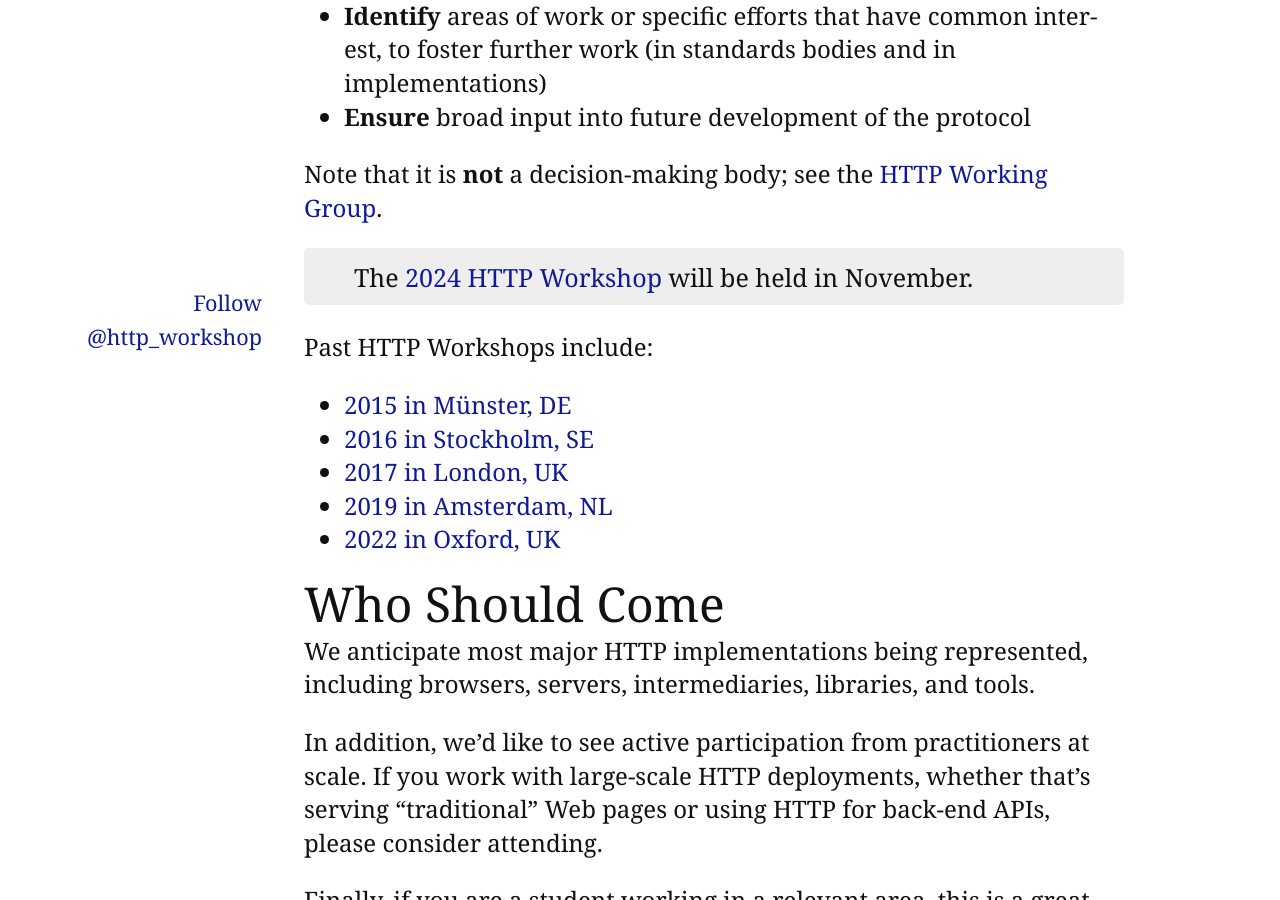
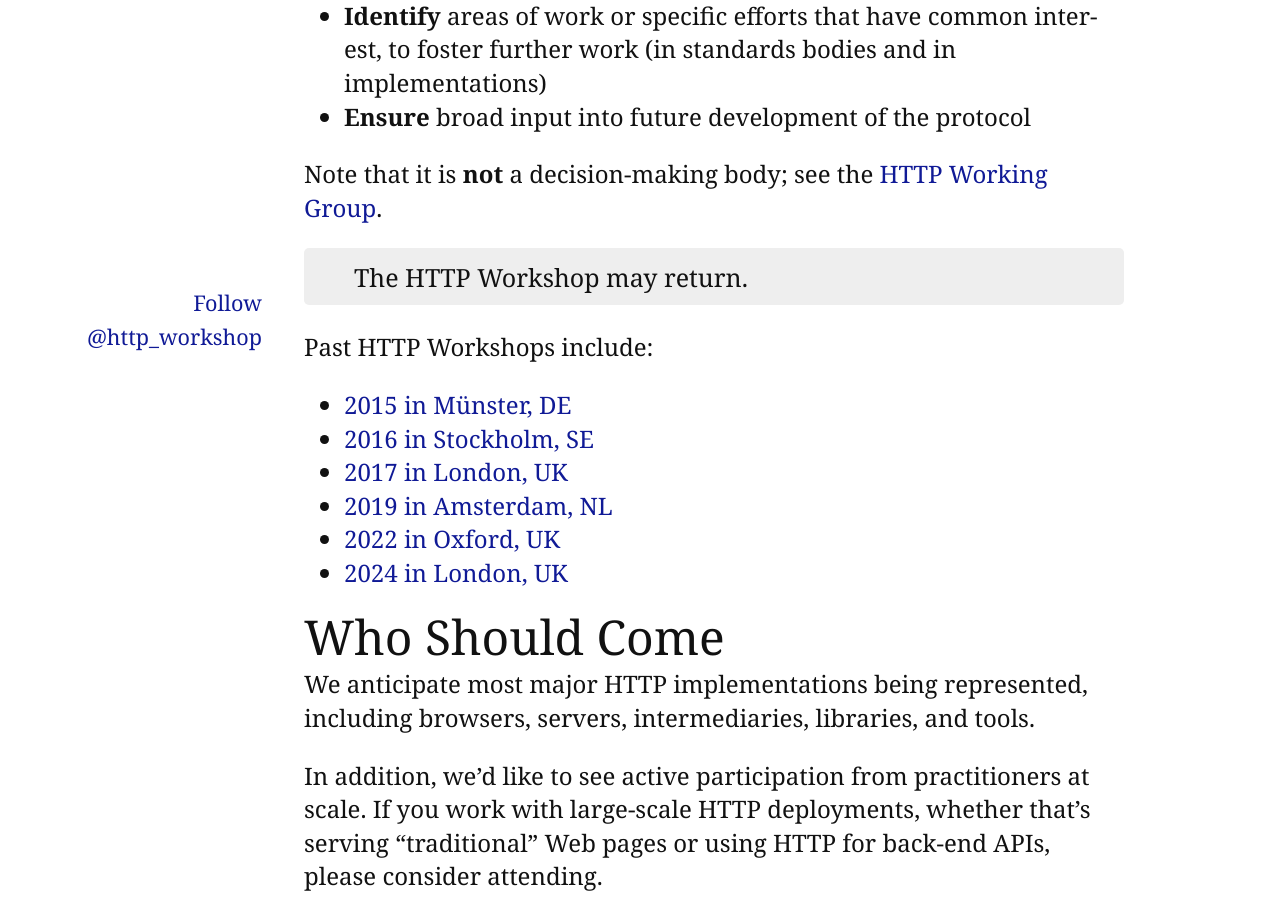
Before and after one commit to HTTPWorkshop/httpworkshop.github.io, a Jekyll site: the page built from index.md, in a window 1280 px wide and 900 px high, scrolled down 548 px. Built offline with Jekyll 4.4.1, drawn with Linux system fonts in a browser that asks for light colours; comment, search, counter and statistics services are not loaded.

Commit message:
add 2024

```diff
--- a/index.md
+++ b/index.md
@@ -18,7 +18,7 @@ to drive most of the agenda. Our goals are to:
 
 Note that it is **not** a decision-making body; see the [HTTP Working Group](https://httpwg.org).
 
-The [2024 HTTP Workshop](https://github.com/HTTPWorkshop/workshop2024/blob/main/README.md) will be held in November.
+The HTTP Workshop may return.
 {:.banner}
 
 Past HTTP Workshops include:
@@ -28,6 +28,7 @@ Past HTTP Workshops include:
 * [2017 in London, UK](https://github.com/HTTPWorkshop/workshop2017/wiki/Report)
 * [2019 in Amsterdam, NL](https://github.com/HTTPWorkshop/workshop2019/wiki/Report)
 * [2022 in Oxford, UK](https://github.com/HTTPWorkshop/workshop2022/blob/main/report.md)
+* [2024 in London, UK](https://github.com/HTTPWorkshop/workshop2024/blob/main/report.md)
 
 
 ## Who Should Come
```
